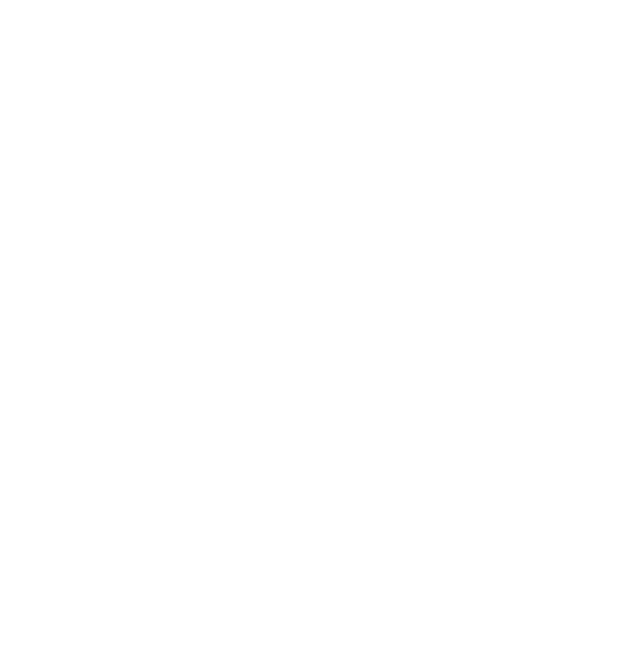
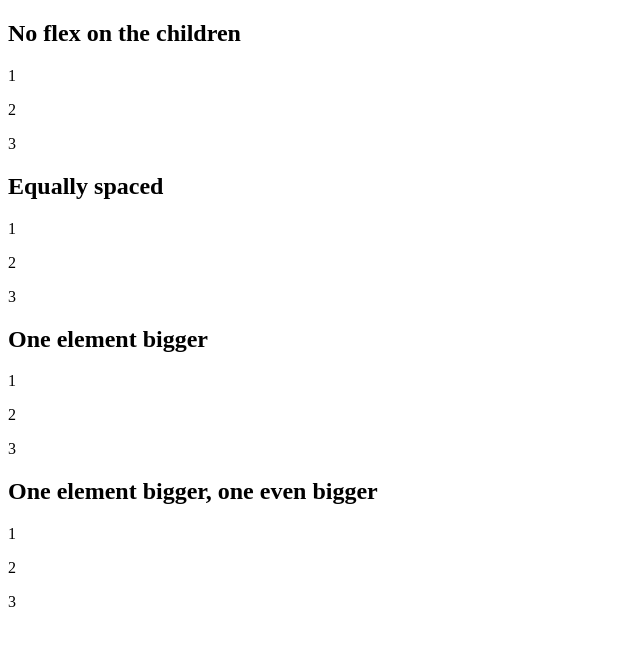
Before and after one commit to JuliaSchw/flexbox-component-workout, a plain HTML site: page index.html in a window 1280 px wide. Shown: the whole page, without its empty margins (0-640 px from the left). Drawn offline with Linux system fonts and the light colour scheme.

Commit message:
add sections for the challenge

```diff
--- a/index.html
+++ b/index.html
@@ -5,5 +5,37 @@
     <meta name="viewport" content="width=device-width, initial-scale=1.0" />
     <title>Document</title>
   </head>
-  <body></body>
+  <body>
+    <section>
+      <h1>No flex on the children</h1>
+      <div>
+        <p>1</p>
+        <p>2</p>
+        <p>3</p>
+      </div>
+    </section>
+    <section>
+        <h1>Equally spaced </h1>
+          <p>1</p>
+          <p>2</p>
+          <p>3</p>
+        </div>
+      </section>
+      <section>
+        <h1>One element bigger</h1>
+        <div>
+          <p>1</p>
+          <p>2</p>
+          <p>3</p>
+        </div>
+      </section>
+      <section>
+        <h1>One element bigger, one even bigger</h1>
+        <div>
+          <p>1</p>
+          <p>2</p>
+          <p>3</p>
+        </div>
+      </section>
+  </body>
 </html>
```
